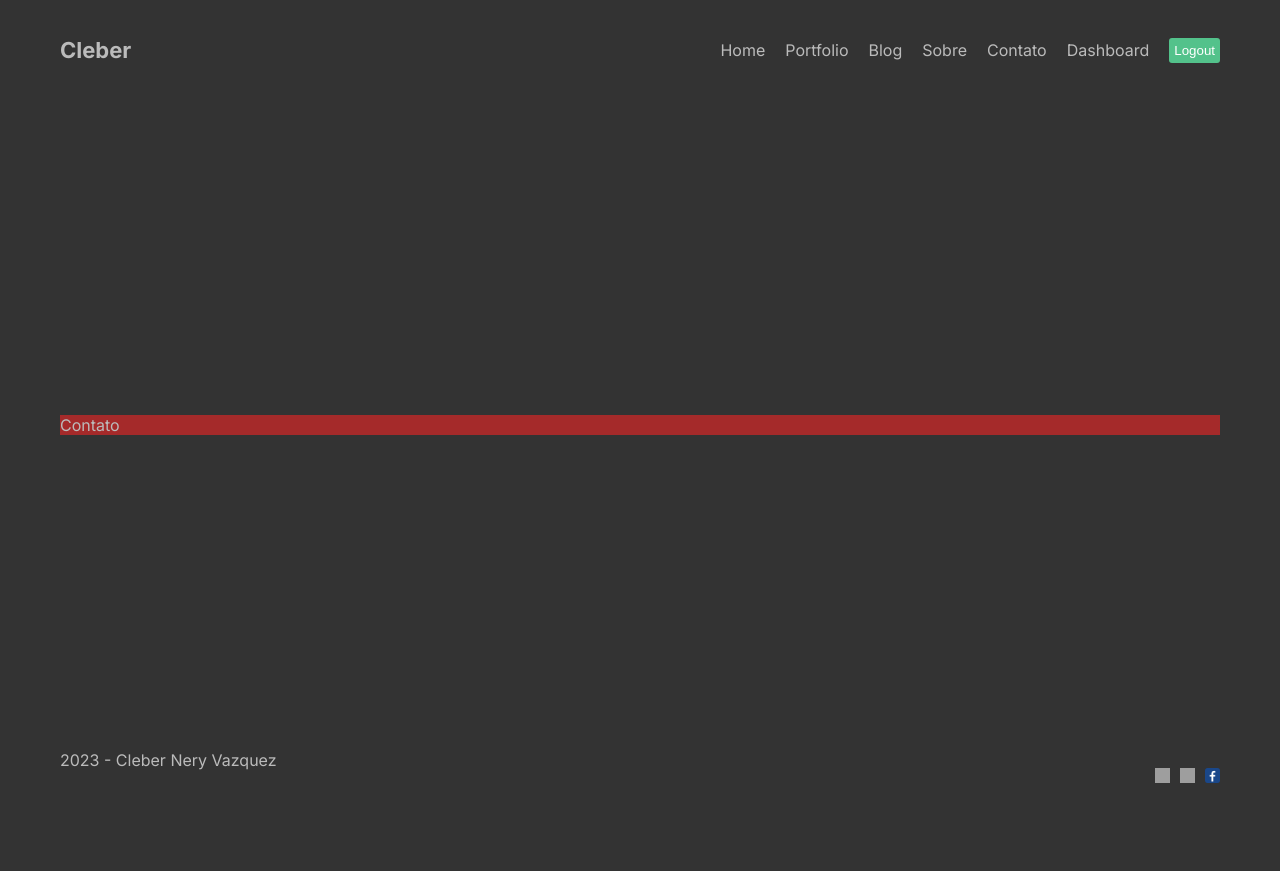
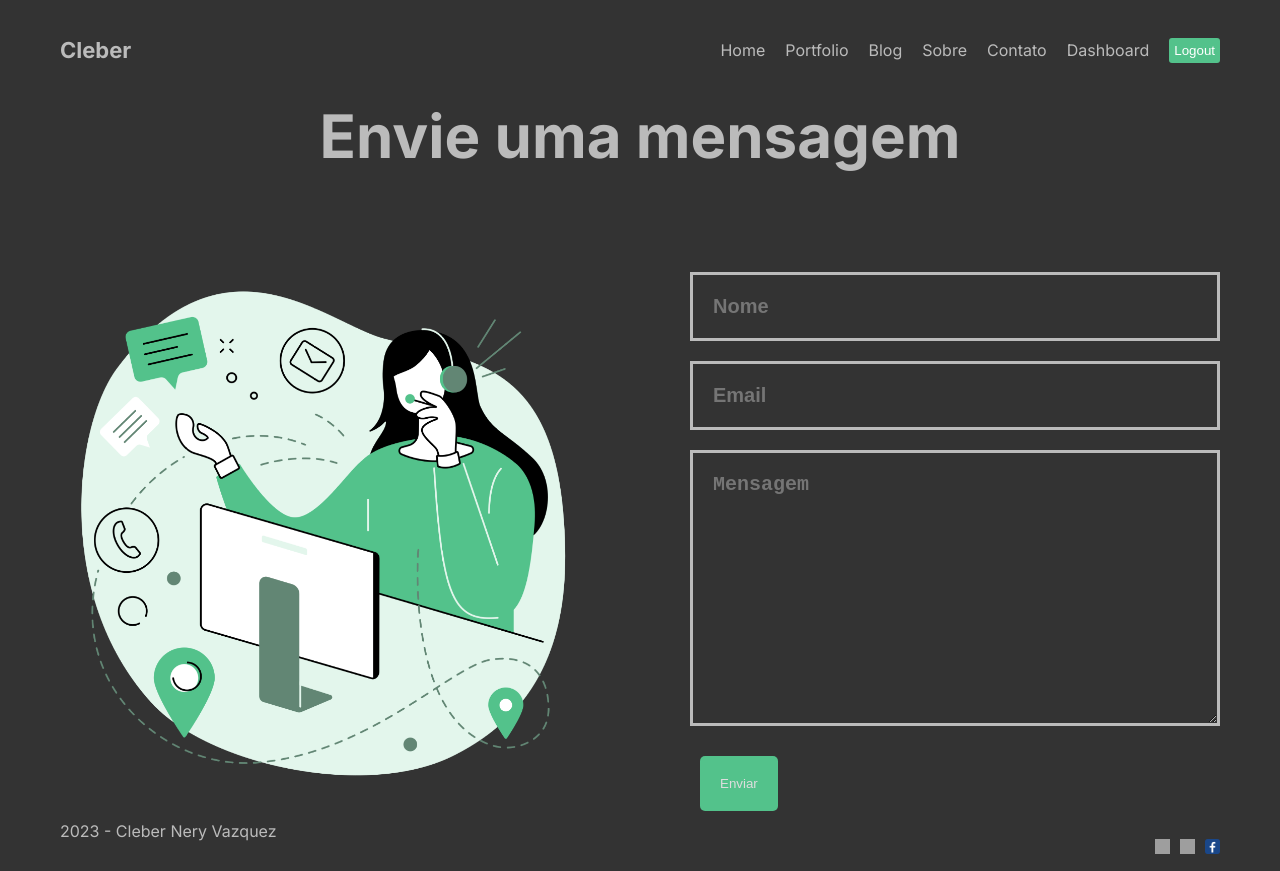
Before and after one commit to CleberNeryVazquez/projeto-next-app, a Next.js app: page /contato in a window 1280 px wide. Before the commit the page ends 800 px from the top, so only its background shows below. Built offline with nearby package versions, Linux system fonts and the light colour scheme; grey boxes are pictures that could not be loaded.

Commit message:
Sessao contact terminado com todos os styles

```diff
--- a/src/app/contato/page.jsx
+++ b/src/app/contato/page.jsx
@@ -1,11 +1,23 @@
 import React from 'react'
 import styles from './page.module.css'
+import Image from 'next/image'
+import Button from '@/components/Button/Button'
 const Contato = () => {
   return (
     <div className={styles.container}>
+      <h1 className={styles.titulo}>Envie uma mensagem</h1>
+      <div className={styles.content}>
+      <div className={styles.imgContainer}>
+        <Image src='/contact.png' alt='' fill={true} className={styles.image}/>
+      </div>
+      <form action="" className={styles.form}>
+        <input type="text" placeholder ='Nome' className={styles.input}/>
+        <input type="email" placeholder ='Email' className={styles.input}/>
+        <textarea className={styles.textArea} id="" cols="30" rows="10" placeholder='Mensagem'></textarea>
+        <Button url='#' texto='Enviar'/>
+      </form>
 
-      Contato
-
+      </div>
     </div>
   )
 }
--- a/src/app/contato/page.module.css
+++ b/src/app/contato/page.module.css
@@ -1,3 +1,46 @@
 .container{
-    background-color: brown;
+
 }
+.titulo{
+    font-size: 60px;
+    margin-bottom: 100px;
+    text-align: center;
+}
+.content{
+    display: flex;
+    align-items: center;
+    gap: 100px;
+}
+.imgContainer{
+    flex: 1;
+    height: 500px;
+    position: relative;
+}
+.image{
+    object-fit: contain;
+    animation: move 3s infinite ease alternate;
+}
+@keyframes move {
+    from{
+        transform: translateY(-15px);
+    }
+    to {
+        transform: translateY(0px) scale(1.03);
+    }
+}
+.form{
+    flex: 1;
+    display: flex;
+    flex-direction: column;
+    gap: 20px;
+}
+.input, .textArea {
+    padding: 20px;
+    background-color: transparent;
+    border: none;
+    outline: none;
+    color: #bbb;
+    border: 3px solid #bbb;
+    font-size: 20px;
+    font-weight: bold;
+}
--- a/src/app/page.module.css
+++ b/src/app/page.module.css
@@ -12,7 +12,16 @@
 .img{
   width: 100%;
   height: 500px;
-  object-fit: cover;
+  object-fit: contain;
+  animation: move 3s infinite ease alternate;
+}
+@keyframes move {
+  from {
+    transform:translateY(-10px);
+  }
+  to {
+    transform: translateY(10px);
+  }
 }
 .titulo{
   font-size: 72px;
```
